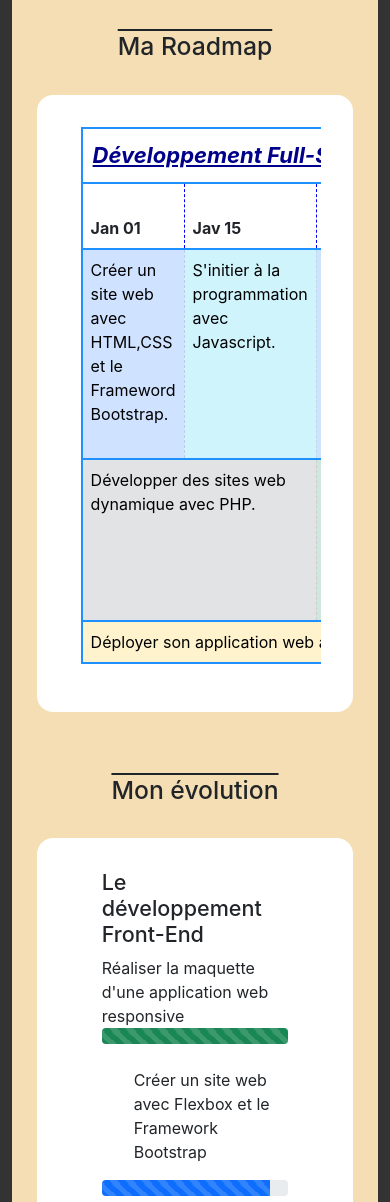
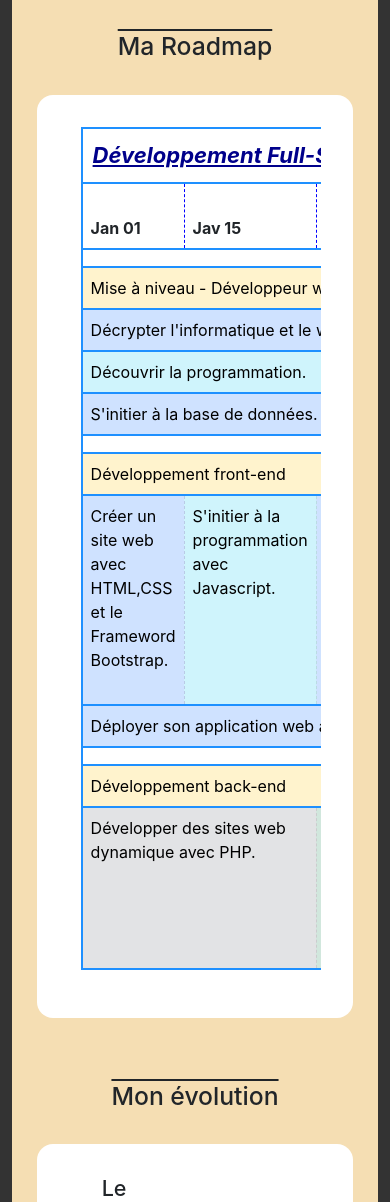
Before and after one commit to N-eleazar/E-Portfolio, a PHP site: page /index.html in a window 390 px wide; the page is wider, and only the part inside the window is pictured. Shown: the part 2050-3252 px from the top of that part. Run offline with PHP 8.4, Linux system fonts and the light colour scheme; style sheets or scripts are compiled from the project's sources.

Commit message:
bugfix Responsiv Table

```diff
--- a/index.html
+++ b/index.html
@@ -130,6 +130,23 @@
                             </tr>
                         </thead>
                         <tbody>
+                          <tr><td colspan="20"></td></tr>
+                          <tr>
+                            <td class="table-warning" colspan="20">Mise à niveau - Développeur web full stack</td>
+                          </tr>
+                          <tr>
+                            <td class="table-primary" colspan="20">Décrypter l'informatique et le web.</td>
+                          </tr>
+                          <tr>
+                           <td class="table-info"colspan="20">Découvrir la programmation.</td>
+                          </tr>
+                          <tr>
+                           <td class="table-primary"colspan="20">S'initier à la base de données.</td>
+                          </tr>
+                          <tr><td colspan="20"></td></tr>
+                          <tr>
+                            <td class="table-warning" colspan="20">Développement front-end</td>
+                          </tr>
                           <tr>
                             <td class="table-primary" colspan="2">Créer un site web avec HTML,CSS et le Frameword Bootstrap.</td>
                             <td class="table-info"colspan="2">S'initier à la programmation avec Javascript.</td>
@@ -141,15 +158,21 @@
                             <td class="table-dark" colspan="4"></td>
                           </tr>
                           <tr>
+                            <td class="table-primary" colspan="20">Déployer son application web avec Heroku.</td>
+                          </tr>
+                          <tr>
+                            <td colspan="20"></td>
+                          </tr>
+                          <tr>
+                            <td class="table-warning" colspan="20">Développement back-end</td>
+                          </tr>
+                          <tr>
                             <td class="table-secondary" colspan="4">Développer des sites web dynamique avec PHP.</td>
                             <td class="table-success" colspan="2">Créer une application web avec le framework Symfony</td>
                             <td class="table-secondary" colspan="4">Créer et administrer une base de données.</td>
                             <td class="table-success" colspan="2">Développer une application mobile avec React Native.</td>
                             <td class="table-secondary" colspan="3">Créer un plugin Wordpress.</td>
                             <td class="table-dark" colspan="5"></td>
-                            </tr>
-                            <tr>
-                                <td class="table-warning" colspan="20">Déployer son application web avec Heroku.</td>
                           </tr>
                         </tbody>
                       </table>
--- a/style.scss
+++ b/style.scss
@@ -18,9 +18,6 @@ header {
   background: whitesmoke;
   overflow: hidden;
   max-height: 4&00px;
-}
-
-.logo {
 }
 
 nav {
```
Also changed, not shown: 1 other file. Lines whose indentation alone changed are shown as unchanged.
